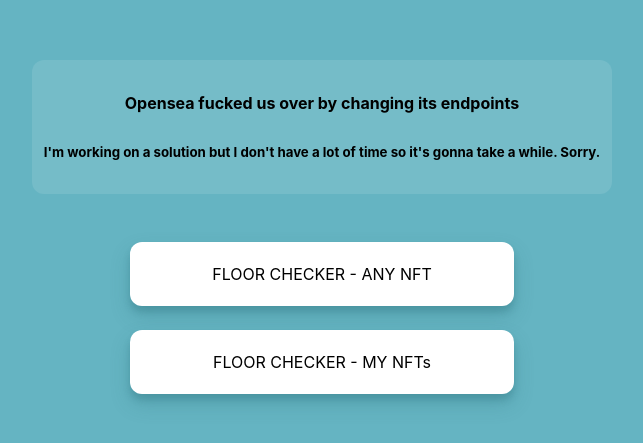
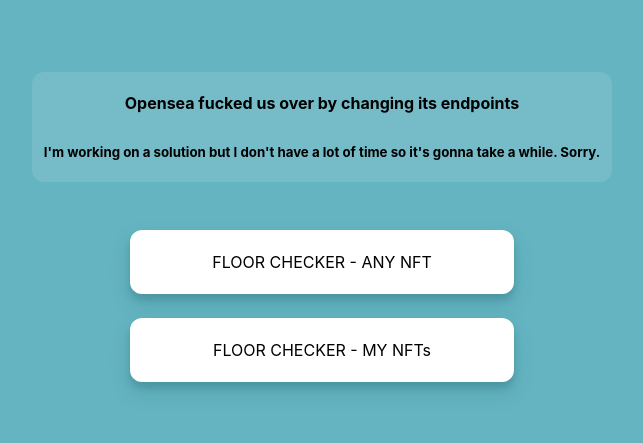
Before and after one commit to andobotar/floor-check, a React (Create React App) app: page / in a window 1280 px wide. Shown: the part 173-616 px from the top of the page, without its empty margins (318-961 px from the left). Built offline with nearby package versions, Linux system fonts and the light colour scheme; what alchemy-sdk would draw is missing.

Commit message:
Fix out of service message style

```diff
--- a/src/components/Floor.jsx
+++ b/src/components/Floor.jsx
@@ -2,7 +2,10 @@
 import { Draggable } from 'react-beautiful-dnd';
 
 import hambi from '../assets/hambi.png';
-import { fetchProjectStats } from '../httpRequests/requests';
+import {
+  // fetchProjectStats,
+  getFloorByContractAddress
+} from '../httpRequests/requests';
 import FloorMenu from './FloorMenu';
 import classes from './Floor.module.scss';
 import { createPortal } from 'react-dom';
@@ -21,15 +24,19 @@
   setProjectList
 }) {
   const [showModal, setShowModal] = useState(false);
-  const [isLoading, setIsLoading] = useState()
+  const [isLoading, setIsLoading] = useState();
+
+  console.log({ project });
 
   const fetchFloor = useCallback(async () => {
-    setIsLoading(true)
+    setIsLoading(true);
     try {
-      // getFloorByContractAddress('0x07Ce82f414A42D9A73B0bD9EC23c249d446A0109');
-      const res = await fetchProjectStats(project.slug);
+      const res = getFloorByContractAddress(
+        '0x07Ce82f414A42D9A73B0bD9EC23c249d446A0109'
+      );
+      // const res = await fetchProjectStats(project.slug);
       const floor = res.data.stats.floor_price;
-      const savedProjectList = isOwn ? ownProjectList : projectList
+      const savedProjectList = isOwn ? ownProjectList : projectList;
       const updatedProjectList = savedProjectList.map(savedProject => {
         if (savedProject.slug === project.slug) {
           return {
@@ -40,16 +47,23 @@
         return savedProject;
       });
       if (isOwn) {
-        setOwnProjectList(updatedProjectList)
+        setOwnProjectList(updatedProjectList);
       } else {
-        setProjectList(updatedProjectList)
+        setProjectList(updatedProjectList);
       }
-      setIsLoading(false)
+      setIsLoading(false);
     } catch (error) {
       console.log({ error });
-      setIsLoading(false)
+      setIsLoading(false);
     }
-  }, [isOwn, ownProjectList, project.slug, projectList, setOwnProjectList, setProjectList]);
+  }, [
+    isOwn,
+    ownProjectList,
+    project.slug,
+    projectList,
+    setOwnProjectList,
+    setProjectList
+  ]);
 
   const handleMenuClick = () => {
     if (isMenuOpen[project.slug]) {
--- a/src/components/Landing.module.scss
+++ b/src/components/Landing.module.scss
@@ -12,12 +12,13 @@
   .outOfServiceMessage {
     background-color: rgba(white, 10%);
     border-radius: 12px;
-    padding: 12px;
+    padding: 0 12px;
     margin-bottom: 24px;
     display: flex;
     flex-direction: column;
     justify-content: center;
     align-items: center;
+    max-width: 89%;
 
     h4 {
       margin-bottom: 8px;
```
